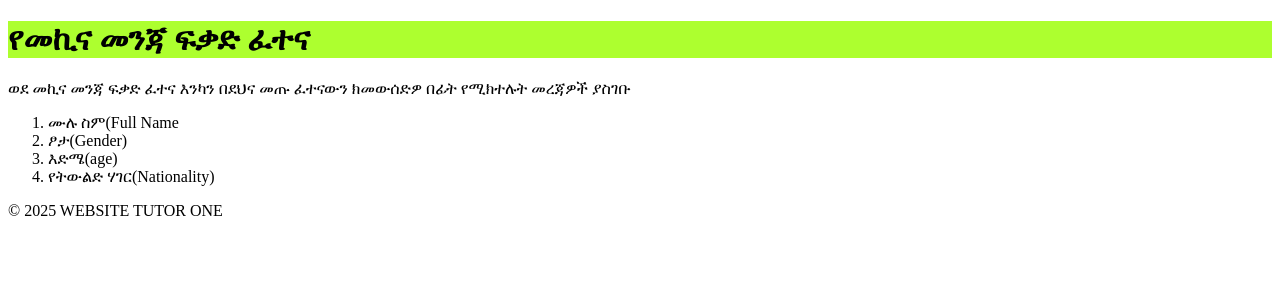
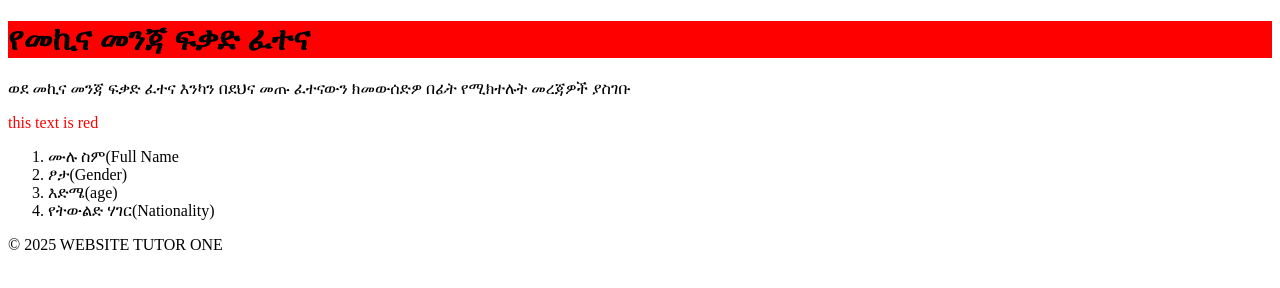
Before and after one commit to lab2023gereteklay/Tutor-one-1, a plain HTML site: page index.html in a window 1280 px wide. Drawn offline with Linux system fonts and the light colour scheme; a script that the page names is missing; some icons are missing; files whose address does not match are found by name.

Commit message:
Tutor one 1

```diff
--- a/Style.css
+++ b/Style.css
@@ -1,3 +1,3 @@
 h1{
-    background-color: greenyellow;
+    background-color: red;
 }
--- a/index.html
+++ b/index.html
@@ -18,6 +18,7 @@
     </div>
     <div class="content">
         <p> ወደ መኪና መንጃ ፍቃድ ፈተና እንካን በደህና መጡ ፈተናውን ክመውሰድዎ በፊት የሚክተሉት መረጃዎች ያስገቡ</p>
+        <p style="color: red;">this text is red</p>
         <ol>
             <li>ሙሉ ስም(Full Name</li>
             <li>ፆታ(Gender)</li>
```
